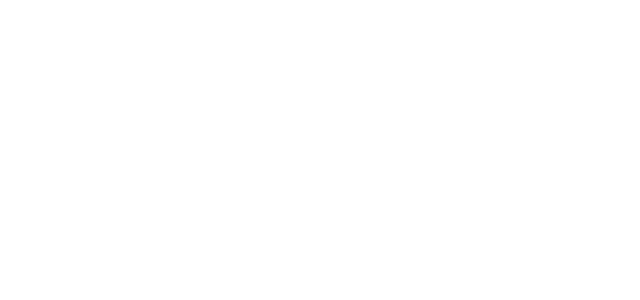
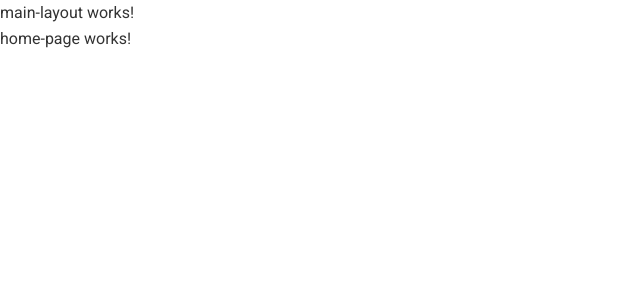
Before and after one commit to Error4ik/angular-blog, an Angular app: page / in a window 1280 px wide. Shown: the top 300 px of the page, without its empty margins (0-640 px from the left). Built offline with nearby package versions, Linux system fonts and the light colour scheme.

Commit message:
Main layout

```diff
--- a/src/app/app-routing.module.ts
+++ b/src/app/app-routing.module.ts
@@ -1,11 +1,23 @@
-import { NgModule } from '@angular/core';
-import { Routes, RouterModule } from '@angular/router';
+import {NgModule} from '@angular/core';
+import {Routes, RouterModule} from '@angular/router';
+import {MainLayoutComponent} from './shared/components/main-layout/main-layout.component';
+import {HomePageComponent} from './home-page/home-page.component';
+import {PostPageComponent} from './post-page/post-page.component';
 
 
-const routes: Routes = [];
+const routes: Routes = [
+  {
+    path: '', component: MainLayoutComponent, children: [
+      {path: '', redirectTo: '/', pathMatch: 'full'},
+      {path: '', component: HomePageComponent},
+      {path: 'post/:id', component: PostPageComponent}
+    ]
+  }
+];
 
 @NgModule({
   imports: [RouterModule.forRoot(routes)],
   exports: [RouterModule]
 })
-export class AppRoutingModule { }
+export class AppRoutingModule {
+}
--- /dev/null
+++ b/src/app/home-page/home-page.component.html
@@ -0,0 +1 @@
+<p>home-page works!</p>
--- /dev/null
+++ b/src/app/home-page/home-page.component.ts
@@ -0,0 +1,15 @@
+import { Component, OnInit } from '@angular/core';
+
+@Component({
+  selector: 'app-home-page',
+  templateUrl: './home-page.component.html',
+  styleUrls: ['./home-page.component.scss']
+})
+export class HomePageComponent implements OnInit {
+
+  constructor() { }
+
+  ngOnInit() {
+  }
+
+}
--- /dev/null
+++ b/src/app/post-page/post-page.component.html
@@ -0,0 +1 @@
+<p>post-page works!</p>
--- /dev/null
+++ b/src/app/post-page/post-page.component.ts
@@ -0,0 +1,15 @@
+import { Component, OnInit } from '@angular/core';
+
+@Component({
+  selector: 'app-post-page',
+  templateUrl: './post-page.component.html',
+  styleUrls: ['./post-page.component.scss']
+})
+export class PostPageComponent implements OnInit {
+
+  constructor() { }
+
+  ngOnInit() {
+  }
+
+}
--- /dev/null
+++ b/src/app/shared/components/main-layout/main-layout.component.html
@@ -0,0 +1,3 @@
+<p>main-layout works!</p>
+
+<router-outlet></router-outlet>
--- /dev/null
+++ b/src/app/shared/components/main-layout/main-layout.component.ts
@@ -0,0 +1,15 @@
+import { Component, OnInit } from '@angular/core';
+
+@Component({
+  selector: 'app-main-layout',
+  templateUrl: './main-layout.component.html',
+  styleUrls: ['./main-layout.component.scss']
+})
+export class MainLayoutComponent implements OnInit {
+
+  constructor() { }
+
+  ngOnInit() {
+  }
+
+}
```
Also changed, not shown: src/app/app.module.ts (+7 -1 lines), src/app/home-page/home-page.component.scss (added), src/app/post-page/post-page.component.scss (added), src/app/shared/components/main-layout/main-layout.component.scss (added).
